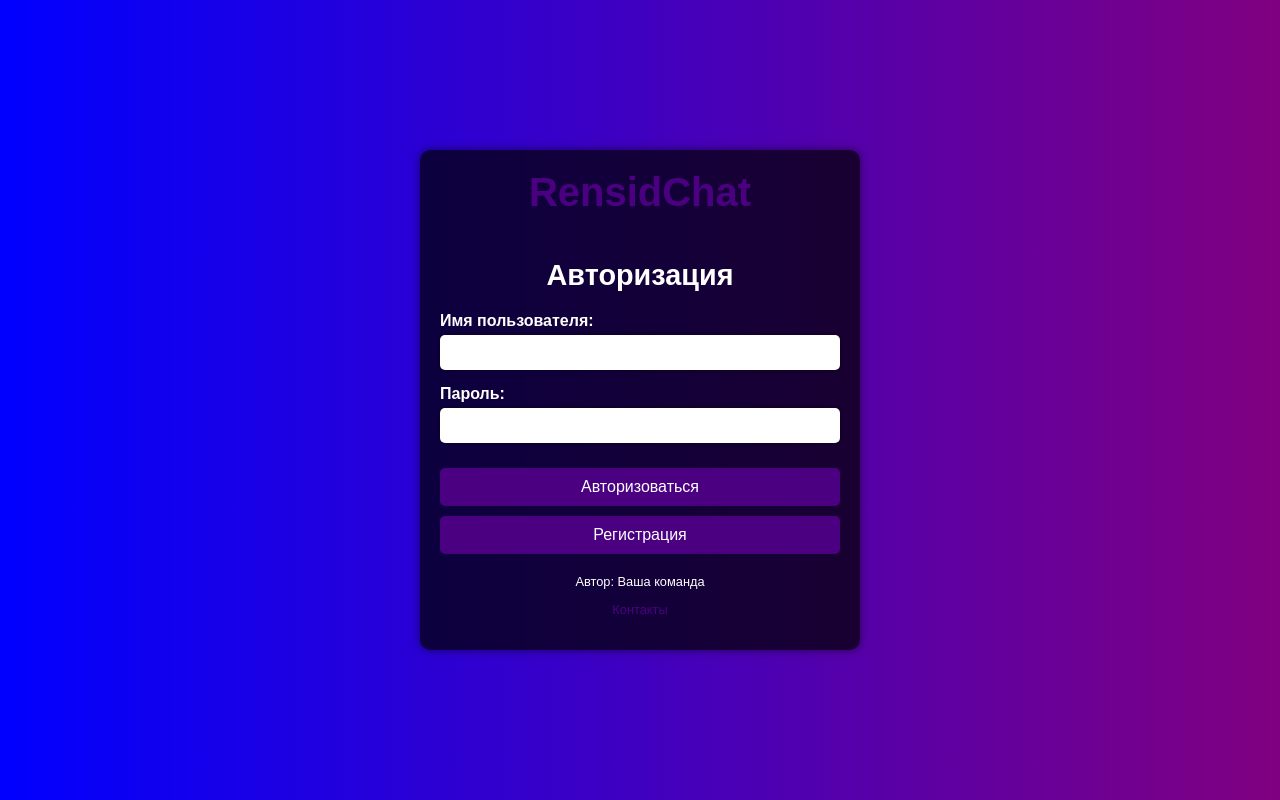
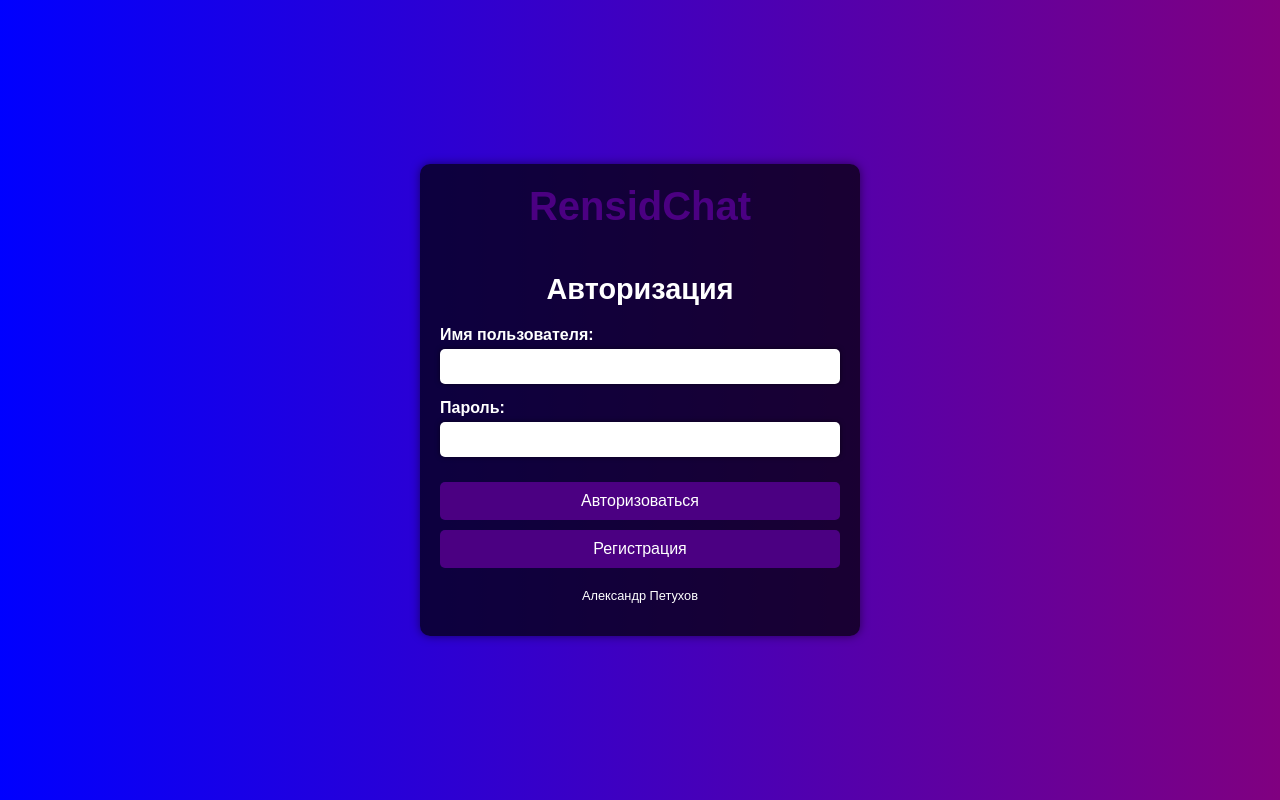
Before and after one commit to Rensid/terminal_chat, a Django app: template frontend/templates/login.html in a window 1280 px wide. Run offline with Django 4.2, Linux system fonts and the light colour scheme; the template is opened without the code that fills it, so the values that code supplies are empty.

```diff
--- a/frontend/templates/login.html
+++ b/frontend/templates/login.html
@@ -27,8 +27,8 @@
             </section>
         </main>
         <footer>
-            <p>Автор: Ваша команда</p>
-            <p><a href="mailto:support@rendidchat.com">Контакты</a></p>
+            <p>Александр Петухов</p>
+            <p><a href="https://github.com/Rensid/terminal_chat"></a></p>
         </footer>
     </div>
     <script src="../scripts/auth/login.js"></script>
--- a/frontend/templates/profile.html
+++ b/frontend/templates/profile.html
@@ -26,7 +26,6 @@
             </section>
             <section class="chat-list">
                 <h2>Список доступных чатов:</h2>
-                <!-- Здесь может быть список чатов -->
             </section>
         </main>
     </div>
```
